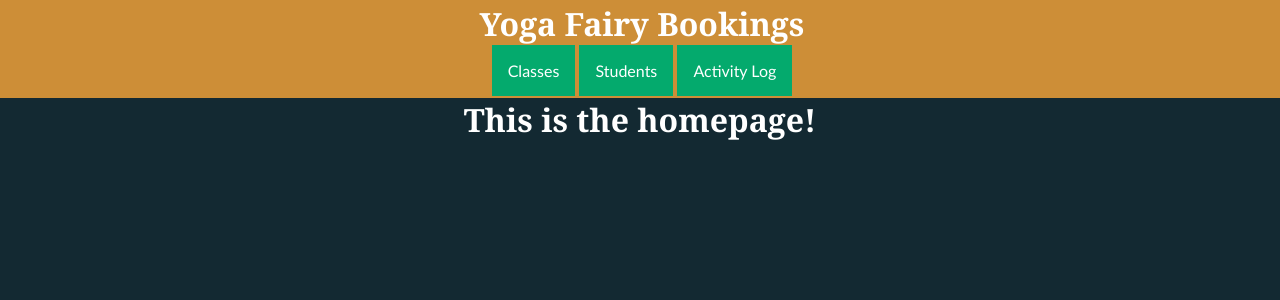
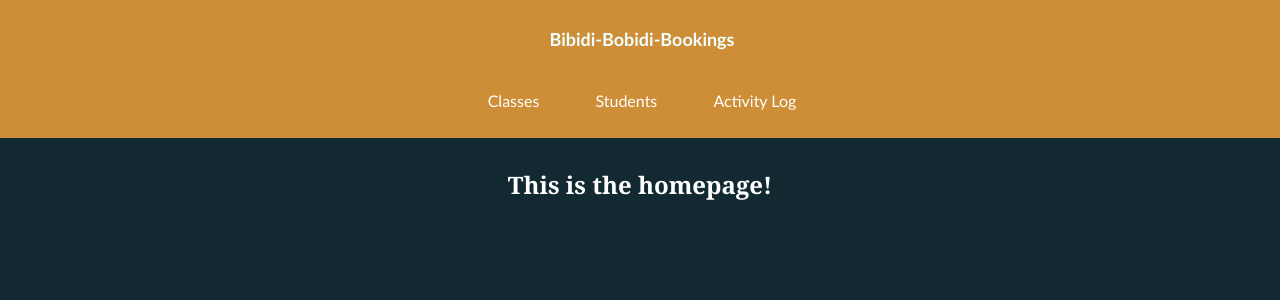
Before and after one commit to mhairilou/yoga_bookings, a Flask app: page / in a window 1280 px wide. Shown: the top 300 px of the page. Run offline with Flask 2, Linux system fonts and the light colour scheme.

Commit message:
messed with css

```diff
--- a/yoga_bookings_app/controllers/booking_controller.py
+++ b/yoga_bookings_app/controllers/booking_controller.py
@@ -30,7 +30,7 @@ def create_booking():
     student = student_repository.select(student_id)
     new_booking = Booking(student, session)
     booking_repository.save(new_booking)
-    return redirect("/bookings")
+    return redirect("/bookings/new")
 
 
 #NEW BOOKING FOR SELECTED SESSION
--- a/yoga_bookings_app/models/session.py
+++ b/yoga_bookings_app/models/session.py
@@ -1,8 +1,9 @@
 
 class Session:
 
-    def __init__(self, yoga_type, duration, date, id = None):
+    def __init__(self, yoga_type, duration, date, time, id = None):
         self.yoga_type = yoga_type
         self.duration = duration
         self.date = date
+        self.time = time
         self.id = id
--- a/yoga_bookings_app/static/style.css
+++ b/yoga_bookings_app/static/style.css
@@ -1,17 +1,14 @@
 * {
     color: azure;
-    font-family:'Trebuchet MS', 'Lucida Sans Unicode', 'Lucida Grande', 'Lucida Sans', Arial, sans-serif
-  }
-
-  /*body {
-    background-image: url("https://m.media-amazon.com/images/I/913zwg7PzyL._AC_SL1500_.jpg");
-  }*/
+    font-family:'Trebuchet MS', 'Lucida Sans Unicode', 'Lucida Grande', 'Lucida Sans', Arial, sans-serif;
+}
 
 /* Dropdown Button */
 .dropbtn {
-  background-color: #04AA6D;
+  background: none;
   color: white;
   padding: 16px;
+  margin: 10px;
   font-size: 16px;
   border: none;
 }
@@ -20,6 +17,7 @@
 .dropdown {
   position: relative;
   display: inline-block;
+
 }
 
 /* Dropdown Content (Hidden by Default) */
@@ -47,11 +45,19 @@
 .dropdown:hover .dropdown-content {display: block;}
 
 /* Change the background color of the dropdown button when the dropdown content is shown */
-.dropdown:hover .dropbtn {background-color: #3e8e41;}
+.dropdown:hover .dropbtn {background-color: #da8a28;}
+
+
   table, th, td {
     border-collapse: collapse;
     border: 1px solid;
     width: auto;
+    align-items: center;
+    align-self: center;
+    text-align: center;
+    justify-content: center;
+    margin-left: auto;
+    margin-right: auto;
   }
 
 
@@ -82,7 +88,7 @@
   }
 
   input[type=submit] {
-    color: white;
+    color: black;
     background-color: #cd8e37;
     justify-content: center;
 
@@ -144,8 +150,13 @@
   h1, h2, h3 {
     text-align: center;
     color: white;
-    font-family:Georgia, 'Times New Roman', Times, serif
+    font-family:Georgia, 'Times New Roman', Times, serif;
+    padding: 10px
 
+  }
+
+  h2 {
+    padding: 30px;
   }
 
   h3 {
@@ -160,8 +171,13 @@
     width: 100%;
     margin: 0 auto;
     text-align: center;
+
   }
 
+
+  .dropdown-content {
+    text-align: left;
+  }
   *{
     margin: 0;
     padding: 0;
--- a/yoga_bookings_app/templates/base.html
+++ b/yoga_bookings_app/templates/base.html
@@ -9,7 +9,7 @@
 </head>
 <body>
     <header>
-        <h1>Yoga Fairy Bookings</h1>
+        <h1><a href="/">Bibidi-Bobidi-Bookings</a></h1>
 
 <div>
         <nav>
--- a/yoga_bookings_app/templates/index.html
+++ b/yoga_bookings_app/templates/index.html
@@ -1,7 +1,7 @@
 {% extends "base.html" %}
 {% block content %}
 
-<h1>This is the homepage!</h1>
+<h2>This is the homepage!</h2>
 
 
 {% endblock %}
```
